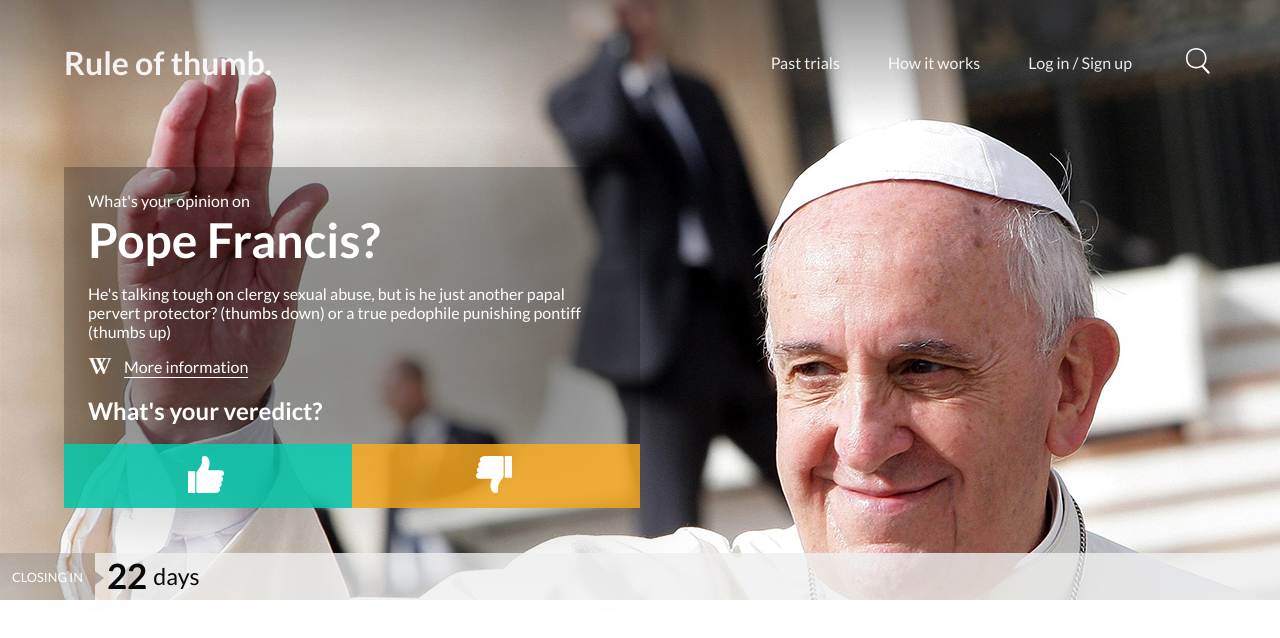
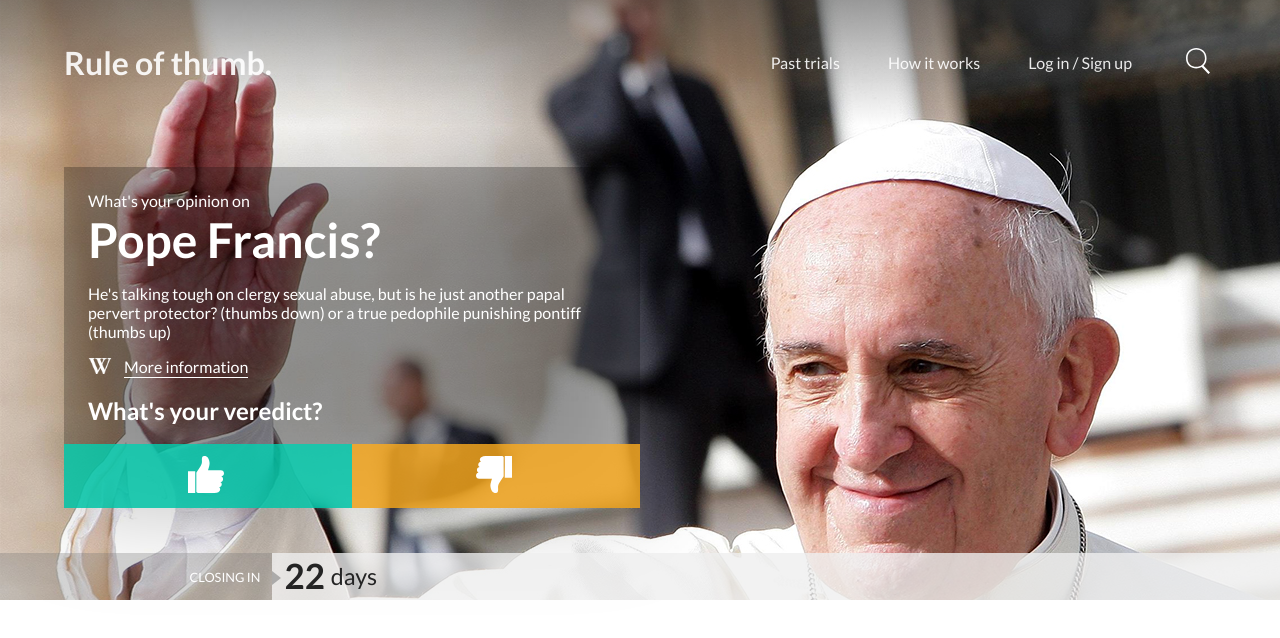
Before and after one commit to eliasrodeloso/zemoga, a React (Create React App) app: page / in a window 1280 px wide. Shown: the top 638 px of the page. Built offline with nearby package versions, Linux system fonts and the light colour scheme.

Commit message:
Closing component finished

```diff
--- a/src/components/closing/Closing.js
+++ b/src/components/closing/Closing.js
@@ -1,15 +1,19 @@
 import React from 'react';
+import PropTypes from 'prop-types';
 import './Closing.scss';
 
-const Closing = () => (
+const Closing = ({ daysLeft }) => (
   <div className="Closing">
     <div className="Closing-bar">
-      <div className="Closing-progress">
+      <div
+        className="Closing-progress"
+        style={{ width: `${((30 - daysLeft) * 100) / 30}%` }}
+      >
         <span className="Closing-progress-text">Closing in</span>
       </div>
       <div className="Closing-progress-left">
         <span className="Closing-progress-text--left">
-          <span className="Closing-progress-text--number">22</span>
+          <span className="Closing-progress-text--number">{daysLeft}</span>
           {' '}
 days
         </span>
@@ -18,4 +22,12 @@
   </div>
 );
 
+Closing.propTypes = {
+  daysLeft: PropTypes.number
+};
+
+Closing.defaultProps = {
+  daysLeft: 22
+};
+
 export default Closing;
--- a/src/components/closing/Closing.scss
+++ b/src/components/closing/Closing.scss
@@ -44,7 +44,7 @@
       &--left {
         display: flex;
         align-items: center;
-        color: $black;
+        color: $black-ter;
         font-size: 145%;
         line-height: 150%;
       }
```
